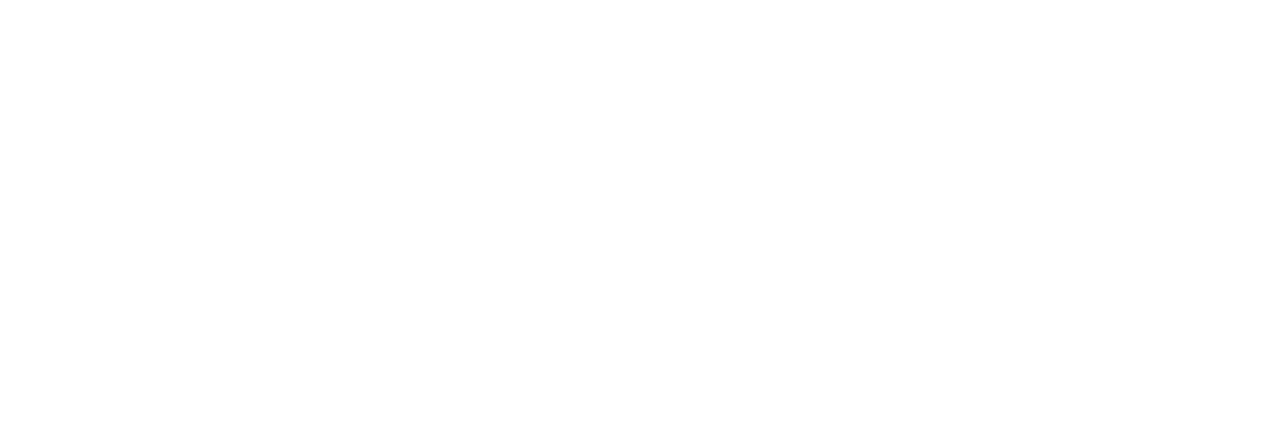
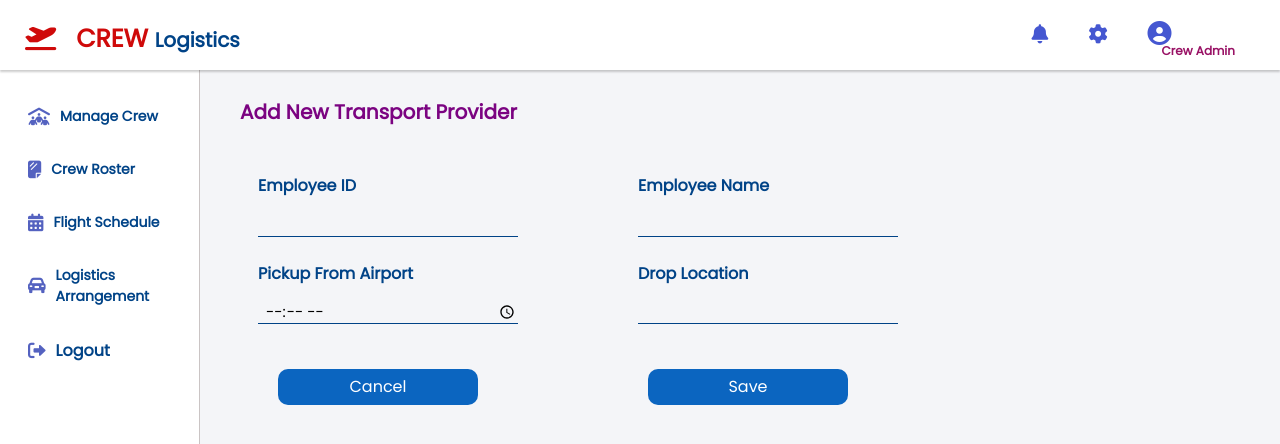
Before and after one commit to visag123/Crew-logistics, a React (Create React App) app: page /admin/crew/arrangetrans in a window 1280 px wide. Before the commit this address had no page. Shown: the top 444 px of the page. Built offline with nearby package versions, Linux system fonts and the light colour scheme.

Commit message:
latest change

```diff
--- a/src/App.js
+++ b/src/App.js
@@ -25,6 +25,7 @@
 import AddTransProvider from "./screens/TransportAdmin/TransportProvider/AddTransProvider";
 import TransportProvider from "./screens/TransProviderAgency/TransportProvider";
 import ManageDrivers from "./screens/TransProviderAgency/ManageDrivers/ManageDrivers";
+import ArrangeTransport from "./screens/CrewAdmin/CrewLogistic/ArrangeTransport";
 
 
 
@@ -61,6 +62,7 @@
             <Route path="addCrew" element={<AddCrew/>}/>
             <Route path="crewRost" element={<CrewRost/>}/>
             <Route path="crewLogis" element={<CrewLogistic/>}/>
+            <Route path="arrangetrans" element={<ArrangeTransport/>}/>
             </Route>
             </Route>
           </Routes>
--- a/src/context/UserAuthcontext.js
+++ b/src/context/UserAuthcontext.js
@@ -15,11 +15,12 @@
   const [trans,setTrans] = useState(false)
   const [isAuth,setIsAuth] =useState(false)
   const [usersId,setUsersid]=useState('');
+
   // const [crewId,setCrewId]=useState('');
 
   const getUserId=(id)=>{
         setUsersid(id);
-       // console.log(id);
+      //  console.log(id);
   }
 
   function logIn(email, password) {
--- a/src/firebase/userservice.js
+++ b/src/firebase/userservice.js
@@ -19,6 +19,7 @@
 const assignflightCollectionRef = collection(db, "assignFlight");
 const assignCrewCollectionRef = collection(db, "assignCrew");
 const transProviderCollectionRef = collection(db, "transProvider");
+const logisticsArrangeCollectionRef = collection(db, "logisticsArrange");
 class UserDataService {
   addUsers = (newUser) => {
     return addDoc(userCollectionRef, newUser);
@@ -43,6 +44,9 @@
   };
   addTransProvider = (addAgency) => {
     return addDoc(transProviderCollectionRef, addAgency);
+  };
+  addlogisticsArrange = (addcrew) => {
+    return addDoc(logisticsArrangeCollectionRef, addcrew);
   };
 
   updateUser = (id, updatedUser) => {
@@ -104,6 +108,10 @@
     const crewDoc = doc(db, "crew member", id);
     return getDoc(crewDoc);
   };
+  getAssignFlightId = (id) => {
+    const assignFlight = doc(db, "assignFlight", id);
+    return getDoc(assignFlight);
+  };
   addDriver =(driver)=>{
     return addDoc(cabDriverCollectionRef, driver);
   }
--- /dev/null
+++ b/src/screens/CrewAdmin/CrewLogistic/ArrangeTransport.js
@@ -0,0 +1,140 @@
+import React, { useState,useEffect } from 'react';
+import Default from "../../Default.json";
+import Input from '../../../components/Input/Input';
+import UserDataService from "../../../firebase/userservice";
+import { useUserAuth } from "../../../Context/UserAuthcontext";
+import { Link, useNavigate } from "react-router-dom";
+
+
+const ArrangeTransport = () => {
+    const[employeeId,setEmployeeId] = useState('');
+    const[employeeName,setEmployeeName] = useState('');
+    const[pickUp,setPickup] = useState('');
+    const[dropLocation,setdropLocation] = useState('');
+    const { usersId,setUsersid } = useUserAuth();
+    const navigate = useNavigate();
+
+    let value = Default.Form;
+    let {EmployeeID,EmployeeName,Pickup,DropLocation}=value
+
+    const editHandler = async () => {
+        try {
+        const docSnap = await UserDataService.getAssignFlightId(usersId);
+          console.log("the record is :", docSnap.data());
+          setEmployeeId(docSnap.data().crewMemberId);
+          setEmployeeName(docSnap.data().crewMemberName);
+          pickUp(docSnap.data().Arrival);
+
+        } catch (err) {
+            console.log(err);
+        }
+      };
+      useEffect(() => {
+        if (usersId !== undefined && usersId !== "") {
+          editHandler();
+        }
+      }, [usersId]);
+
+    const submitHandler = async(e) =>{
+        e.preventDefault();
+        const newProvider = {
+            employeeId,
+            employeeName,
+            pickUp,
+            dropLocation
+          };
+        try {
+            await UserDataService.addlogisticsArrange(newProvider);
+            navigate('/admin/crew/crewLogis')
+            console.log(newProvider);
+
+        }
+          catch(err){
+            console.log(err)
+        }
+      }
+
+      const clearUser =()=>{
+        setUsersid("")
+        navigate('/admin/crew/crewLogis')
+      }
+  return (
+    <>
+    <div className="editpage_maincontent">
+    <div className="addcrewTitle"><h5>Add New Transport Provider</h5></div>
+      <div className="editpage_edit">
+        <div className="edit">
+          <form onSubmit={submitHandler}>
+            <div className="editUser">
+              <div className="editUser_input">
+                <label htmlFor="agencyName">{EmployeeID.label}</label>
+                <Input
+                  type={EmployeeID.type}
+                  id="agencyName"
+                  value={employeeId}
+                  onChange={(e) => {
+                    setEmployeeId(e.target.value);
+                  }}
+
+                />
+              </div>
+              <div className="editUser_input">
+                <label htmlFor="contactNo">{EmployeeName.label}</label>
+                <Input
+                  type={EmployeeName.type}
+                  id="contactNo"
+                  value={employeeName}
+                  onChange={(e) => {
+                    setEmployeeName(e.target.value);
+                  }}
+
+              />
+              </div>
+            </div>
+            <div className="editUser">
+            <div className="editUser_input">
+              <label htmlFor="noOfVehicles">{Pickup.label}</label>
+              <Input
+                  type={Pickup.type}
+                  id="noOfVehicles"
+                  value={pickUp}
+                  onChange={(e) => {
+                    setPickup(e.target.value);
+                  }}
+                />
+              </div>
+              <div className="editUser_input">
+              <label htmlFor="noOfVehicles">{DropLocation.label}</label>
+              <Input
+                  type={DropLocation.type}
+                  id="noOfVehicles"
+                  value={dropLocation}
+                  onChange={(e) => {
+                    setdropLocation(e.target.value);
+                  }}
+                />
+              </div>
+            </div>
+            <div className="editUser_button">
+              <div>
+                <button
+                  type="reset"
+                  className="btn btn-primary"
+                  onClick={() => clearUser()}
+                >
+                  Cancel
+                </button>
+              </div>
+              <div >
+                <button type="submit" className="btn btn-primary">Save</button>
+              </div>
+            </div>
+          </form>
+        </div>
+      </div>
+    </div>
+</>
+  )
+}
+
+export default ArrangeTransport
--- a/src/screens/CrewAdmin/CrewLogistic/CrewLogistic.js
+++ b/src/screens/CrewAdmin/CrewLogistic/CrewLogistic.js
@@ -1,6 +1,9 @@
 import React,{ useState, useEffect,useRef}  from 'react';
 import UserDataService from "../../../firebase/userservice";
+import { Link, useNavigate } from "react-router-dom";
+import { useUserAuth } from "../../../Context/UserAuthcontext";
 import Default from "../../Default.json";
+
 
 const CrewLogistic = () => {
     const [flightData,setFlightData] = useState([]);
@@ -14,6 +17,8 @@
     const [flag,setFlag] =useState(false)
     const [to,setTo] =useState('')
     const searchinput = useRef();
+    const { getUserId } = useUserAuth();
+    const navigate = useNavigate();
 
     let value = Default.Table;
     let {FlightRoute,RequestTransport,EmployeeName,Dates,ContactNO,UserID}=value;
@@ -49,10 +54,12 @@
         setDate(date)
         setFlag(false)
       }
+      const requestHandler =()=>{
+        navigate('/admin/crew/arrangetrans')
+      }
   return (
     <>
-
-
+    <div className="addcrewTitle"><h5>Logistics Arrangement</h5></div>
     <div className="sys-table">
     <div className="rosterHeader">
           <div className="rosterSearch">
@@ -137,7 +144,7 @@
                   <td> {doc.Origin} - {doc.Destination}</td>
                   <td>{doc.ContactNo}</td>
                   <td className="viewRost">{doc.date}</td>
-                  <td className="viewRost"><button onClick={Request}>Make Request</button></td>
+                  <td className="viewRost" onClick={() => getUserId(doc.id)}><button onClick={requestHandler}>Make Request</button></td>
                 </tr>
               );
             })}
--- a/src/screens/CrewAdmin/Roster/Roster.js
+++ b/src/screens/CrewAdmin/Roster/Roster.js
@@ -106,6 +106,7 @@
 }
   return (
     <>
+    <div className="addcrewTitle"><h5>Flight Schedule</h5></div>
       <div className="sys-table">
         <div className="rosterHeader">
           <div className="rosterSearch">
--- a/src/screens/Default.json
+++ b/src/screens/Default.json
@@ -156,10 +156,30 @@
                 "name":"noOfVehicles",
                 "label":"Active Period"
             },
-            "ContactNO":{
+            "ContactNo":{
                 "type":"text",
                 "name":"contactNo",
-                "label":"Contact NO"
+                "label":"Contact No"
+            },
+            "EmployeeID":{
+                "type":"text",
+                "name":"employeeID",
+                "label":"Employee ID"
+            },
+            "EmployeeName":{
+                "type":"text",
+                "name":"employeeName",
+                "label":"Employee Name"
+            },
+            "Pickup":{
+                "type":"time",
+                "name":"pickup",
+                "label":"Pickup From Airport"
+            },
+            "DropLocation":{
+                "type":"text",
+                "name":"dropLocation",
+                "label":"Drop Location"
             }
         },
         "Table":{
--- a/src/screens/TransportAdmin/TransportProvider/AddTransProvider.js
+++ b/src/screens/TransportAdmin/TransportProvider/AddTransProvider.js
@@ -17,7 +17,7 @@
     const navigate = useNavigate();
 
     let value = Default.Form;
-    let {ActivePeriod,NoofDrivers,ContactNO,NoOfVehicles,Location,AgencyName,Email}=value
+    let {ActivePeriod,NoofDrivers,ContactNo,NoOfVehicles,Location,AgencyName,Email}=value
 
       const submitHandler = async(e) =>{
         e.preventDefault();
@@ -75,9 +75,9 @@
                 />
               </div>
               <div className="editUser_input">
-                <label htmlFor="contactNo">{ContactNO.label}</label>
+                <label htmlFor="contactNo">{ContactNo.label}</label>
                 <Input
-                  type={ContactNO.type}
+                  type={ContactNo.type}
                   id="contactNo"
                   value={contactNo}
                   onChange={(e) => {
```
